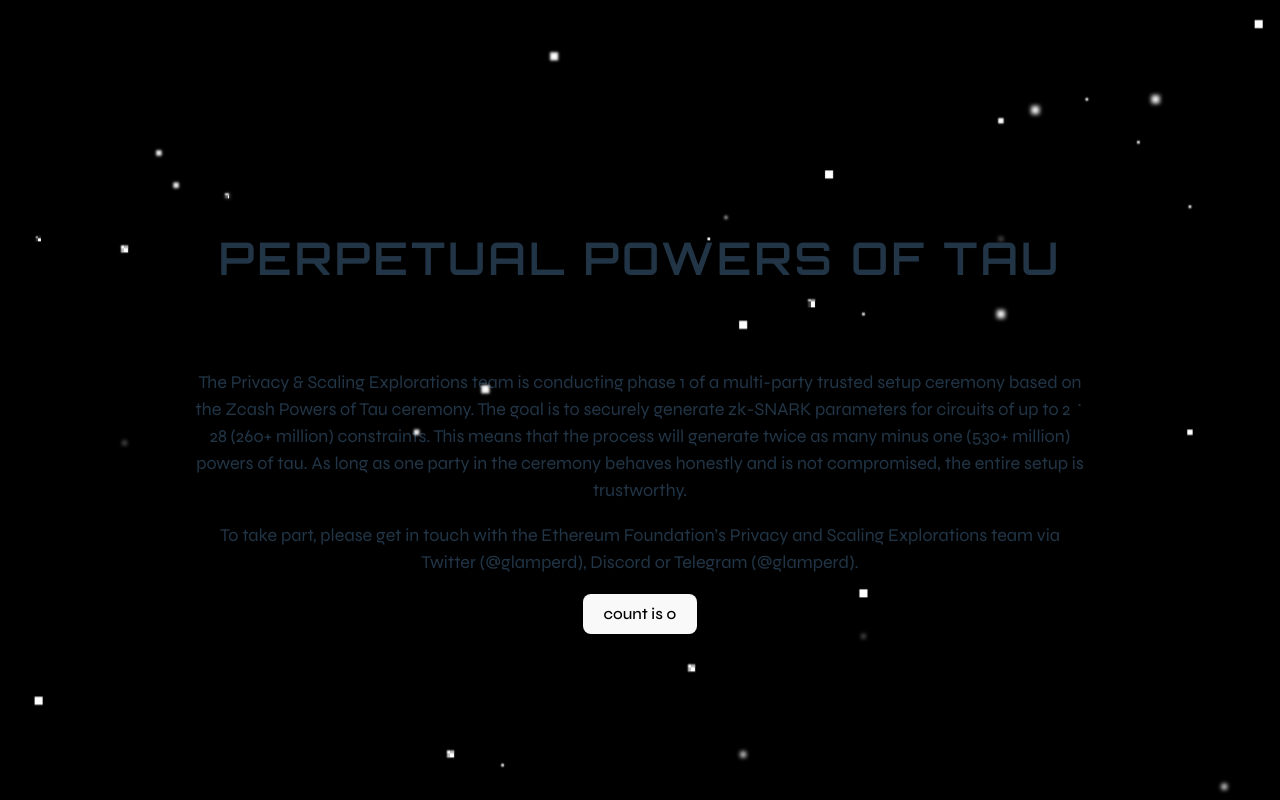
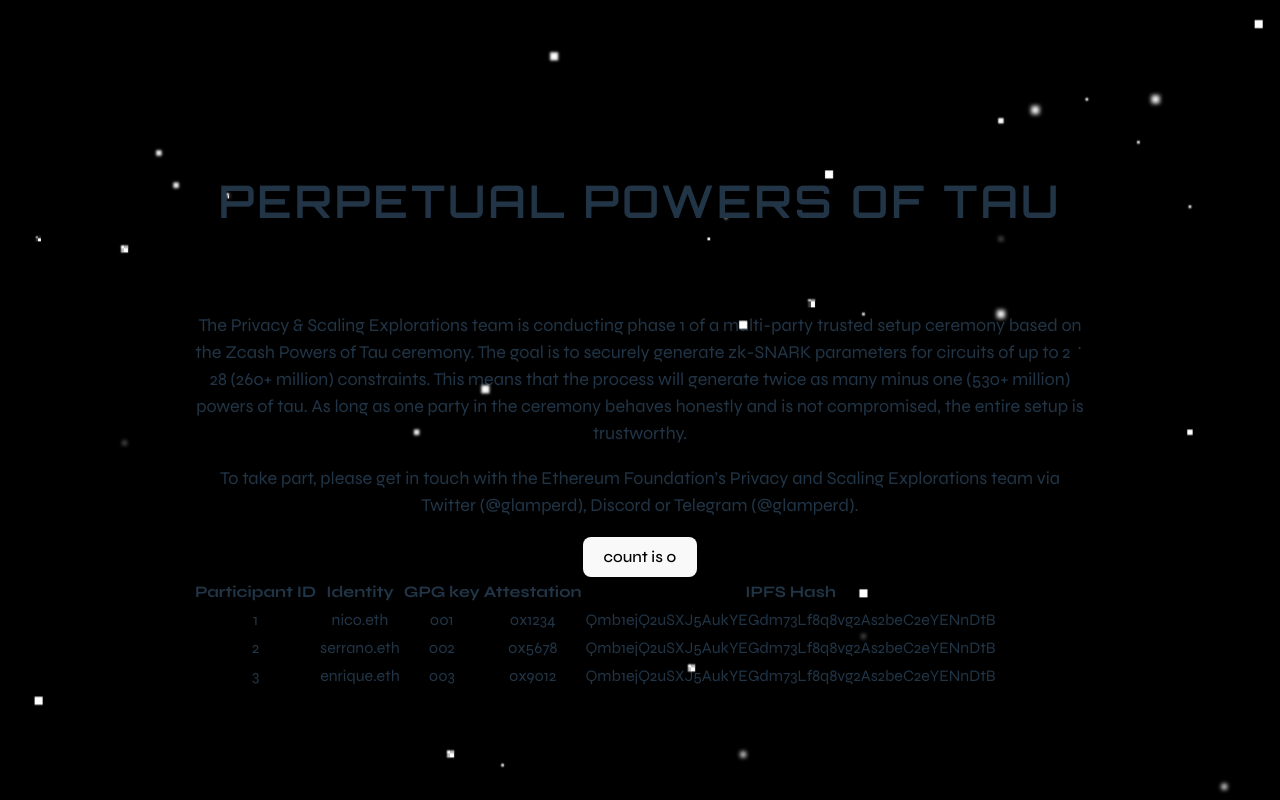
Before and after one commit to zkparty/perpetualpowersoftau-website, a React (Vite) app: page / in a window 1280 px wide. Built offline with nearby package versions, Linux system fonts and the light colour scheme.

Commit message:
frontend(feat): contributions table added

```diff
--- a/src/App.tsx
+++ b/src/App.tsx
@@ -5,6 +5,7 @@
 import Header from './components/Header'
 import { Description } from './components/Text'
 import Background from './components/Background'
+import Table from './components/Table'
 
 function App() {
   const [count, setCount] = useState(0)
@@ -26,6 +27,7 @@
         <button onClick={() => setCount((count) => count + 1)}>
           count is {count}
         </button>
+        <Table/>
       </Container>
     </Background>
   )
--- /dev/null
+++ b/src/components/Table.tsx
@@ -0,0 +1,54 @@
+const Table = () => {
+
+    const data = [
+        {
+            'participantId': '1',
+            'identity': 'nico.eth',
+            'GPGKey': '001',
+            'attestation': '0x1234',
+            'IPFSHash': 'Qmb1ejQ2uSXJ5AukYEGdm73Lf8q8vg2As2beC2eYENnDtB'
+        },
+        {
+            'participantId': '2',
+            'identity': 'serrano.eth',
+            'GPGKey': '002',
+            'attestation': '0x5678',
+            'IPFSHash': 'Qmb1ejQ2uSXJ5AukYEGdm73Lf8q8vg2As2beC2eYENnDtB'
+        },
+        {
+            'participantId': '3',
+            'identity': 'enrique.eth',
+            'GPGKey': '003',
+            'attestation': '0x9012',
+            'IPFSHash': 'Qmb1ejQ2uSXJ5AukYEGdm73Lf8q8vg2As2beC2eYENnDtB'
+        },
+    ]
+
+
+    return (
+        <table>
+            <thead>
+                <tr>
+                    <th>Participant ID</th>
+                    <th>Identity</th>
+                    <th>GPG key</th>
+                    <th>Attestation</th>
+                    <th>IPFS Hash</th>
+                </tr>
+            </thead>
+            <tbody>
+                {data.map((record) => (
+                    <tr key={record.participantId}>
+                        <td>{record.participantId}</td>
+                        <td>{record.identity}</td>
+                        <td>{record.GPGKey}</td>
+                        <td>{record.attestation}</td>
+                        <td>{record.IPFSHash}</td>
+                    </tr>
+                ))}
+            </tbody>
+        </table>
+    )
+}
+
+export default Table
```
